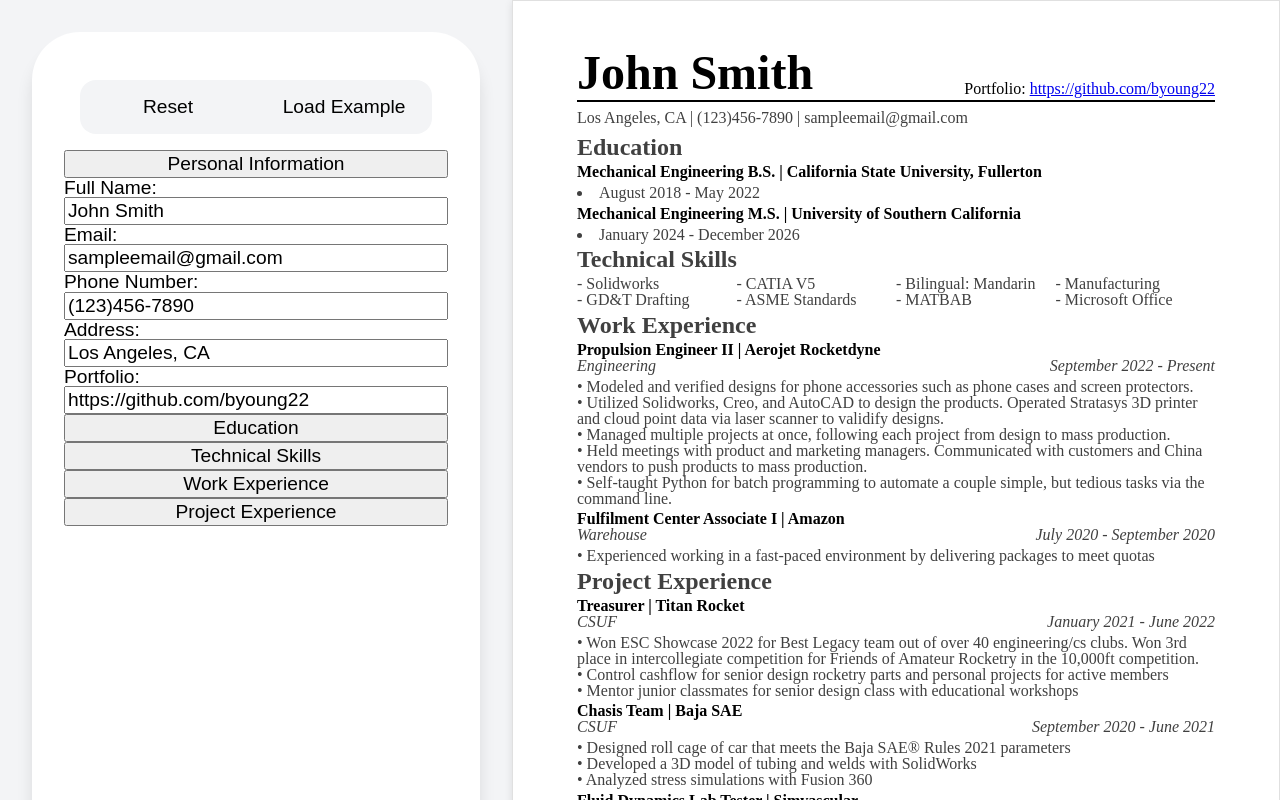
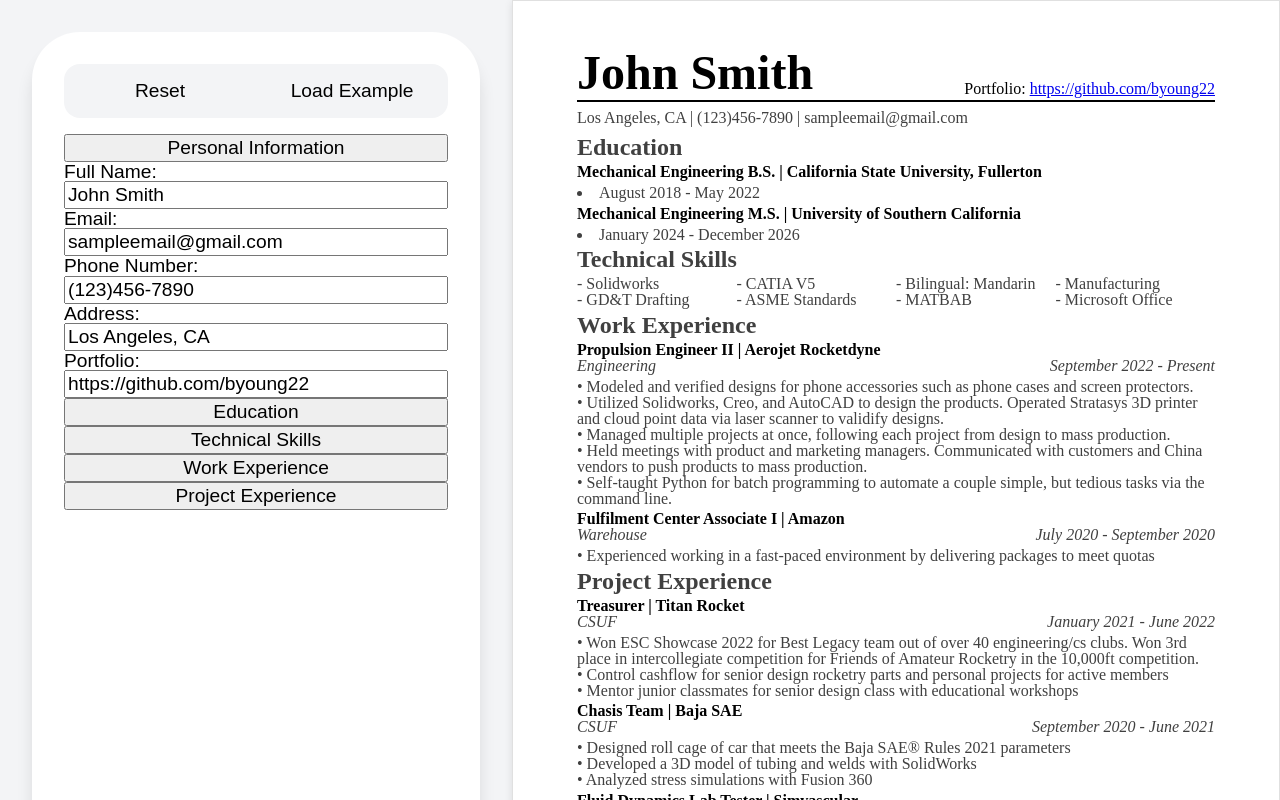
Before and after one commit to byoung22/resume-builder, a React (Vite) app: page / in a window 1280 px wide. Shown: the top 800 px of the page. Built offline with nearby package versions, Linux system fonts and the light colour scheme.

Commit message:
Stylized buttons

```diff
--- a/src/styles/App.css
+++ b/src/styles/App.css
@@ -16,7 +16,7 @@ input {
   border-radius: 3rem;
 
   .container {
-    margin: 1rem;
+    margin-bottom: 1rem;
     :first-child{
       border-radius: 1rem 0 0 1rem;
     }
```
